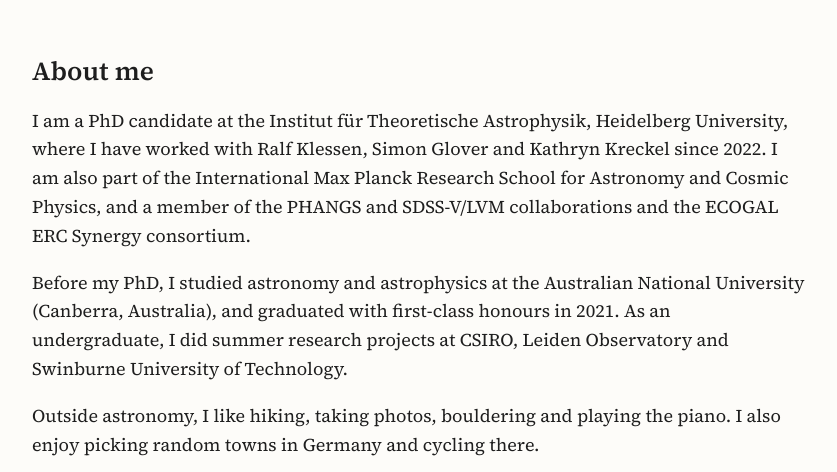
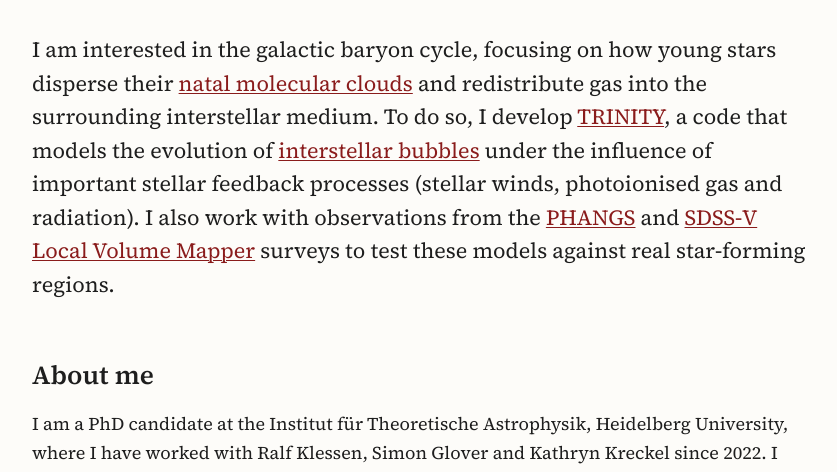
Before and after one commit to JiaWeiTeh/jiaweiteh.github.io, a plain HTML site: page index.html in a window 1280 px wide. Shown: the part 322-794 px from the top of the page, without its empty margins (221-1058 px from the left). Drawn offline with Linux system fonts and the light colour scheme.

Commit message:
Home: open with the research paragraph, above About me

```diff
--- a/index.html
+++ b/index.html
@@ -34,6 +34,18 @@
     </p>
   </div>
 </header>
+
+<p class="lede">
+  I am interested in the galactic baryon cycle, focusing on how young stars disperse their
+  <a class="peek" href="https://www.eso.org/public/images/eso1701-compa/" target="_blank">natal molecular clouds<span aria-hidden="true"><img src="https://cdn.eso.org/images/screen/eso1701-compa.jpg" alt="" width="1280" height="746" loading="lazy">The Orion A molecular cloud in the infrared. Credit: ESO/VISION survey</span></a> and redistribute gas into the
+  surrounding interstellar medium. To do so, I develop
+  <a href="https://jiaweiteh.github.io/trinity-web/">TRINITY</a>, a code that models the evolution of
+  <a href="https://www.eso.org/public/images/eso0840a/" target="_blank">interstellar bubbles</a> under the influence of important
+  stellar feedback processes (stellar winds, photoionised gas and radiation). I also work with
+  observations from the <a href="https://phangs.org/" target="_blank">PHANGS</a> and
+  <a href="https://www.sdss.org/dr20/lvm/about/" target="_blank">SDSS&#8209;V Local Volume Mapper</a>
+  surveys to test these models against real star&#8209;forming regions.
+</p>
 
 <section id="about">
   <h2>About me</h2>
```
